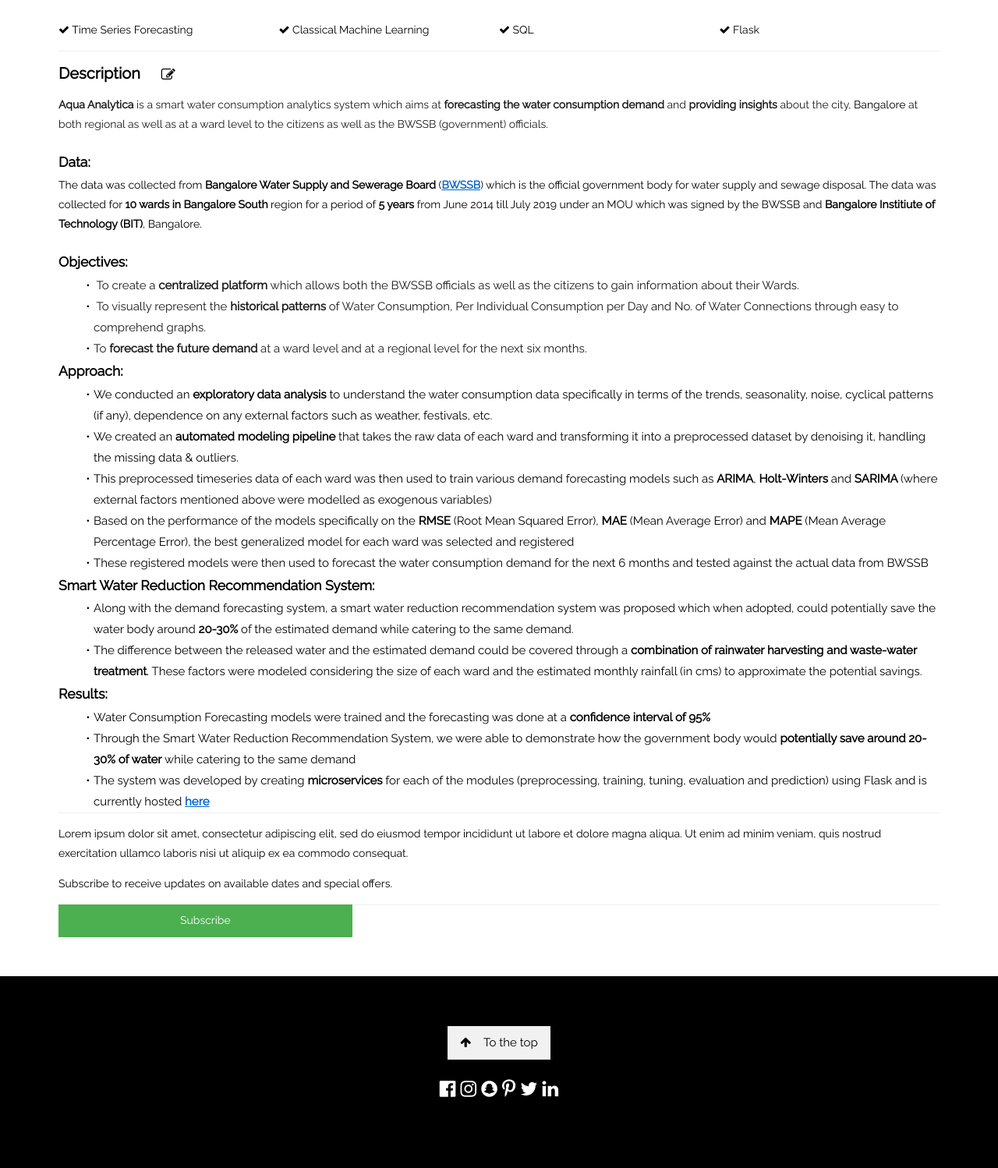
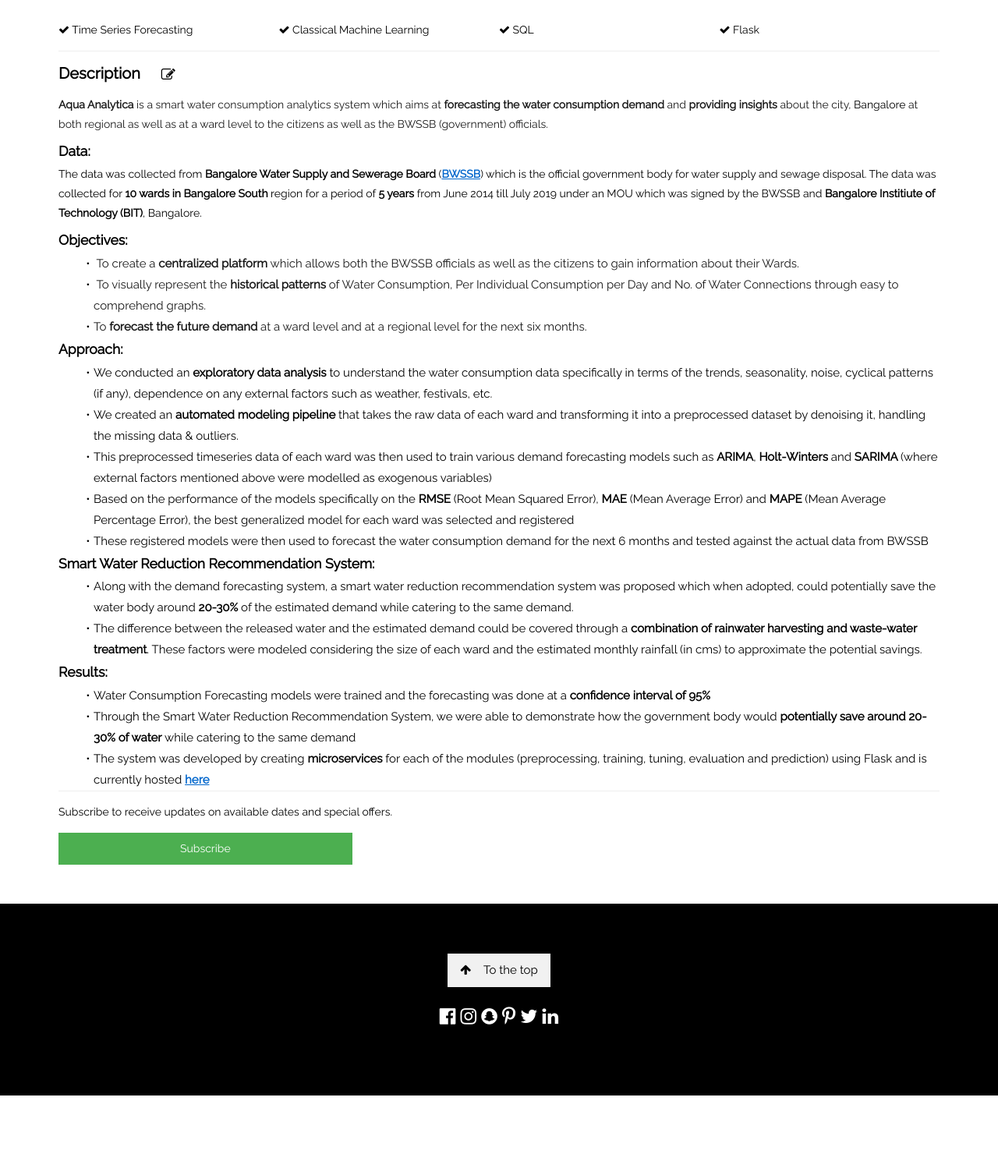
Before and after one commit to arsalananwar11/Arsalan-Portfolio, a Flask app: page /project/1 in a window 1280 px wide. Shown: the part 397-1895 px from the top of the page at 78% size. After the commit the page ends 1802 px from the top, so only its background shows below. Run offline with Flask 3, Linux system fonts and the light colour scheme; data comes from the database, SQL or seed files in the repository; both versions use the stored data as it was after the commit; some libraries are stand-ins or nearby versions.

Commit message:
Project dashboard updates

```diff
--- a/static/css/project_dashboard.css
+++ b/static/css/project_dashboard.css
@@ -5,7 +5,7 @@
 
   .inactive .ql-editor p {
     padding:inherit;
-    margin-bottom:1.5em;
+    margin-bottom:0.5em;
   }
 
   .inactive .ql-toolbar {
@@ -30,3 +30,7 @@
     vertical-align: middle;
     cursor: pointer;
 }
+
+#project-body {
+  font-size: 1em;
+}
--- a/templates/project_dashboard.html
+++ b/templates/project_dashboard.html
@@ -14,7 +14,11 @@
             <p>
                 {{project[2]}}
             </p>
-            <p><a href="{{project[5]}}" class="w3-button w3-black"><i class="fa fa-external-link"></i> &nbsp;View Project</a></p>
+            <p>
+              <a href="{{project[5]}}" class="w3-button w3-black" target="_blank">
+                <i class="fa fa-external-link"></i> &nbsp;View Project
+              </a>
+            </p>
           </div>
           <div class="w3-col m1">
             <p></p>
@@ -57,10 +61,8 @@
         </div>
         <hr/>
 
-        <p>Lorem ipsum dolor sit amet, consectetur adipiscing elit, sed do eiusmod tempor incididunt ut labore et dolore magna aliqua. Ut enim ad minim veniam, quis nostrud exercitation ullamco laboris nisi ut aliquip ex ea commodo consequat.</p>
         <p>Subscribe to receive updates on available dates and special offers.</p>
         <p><button class="w3-button w3-green w3-third" onclick="document.getElementById('subscribe').style.display='block'">Subscribe</button></p>
-        <hr>
     </div>
 
 
```
Also changed, not shown: arsalan_site_db.db.
